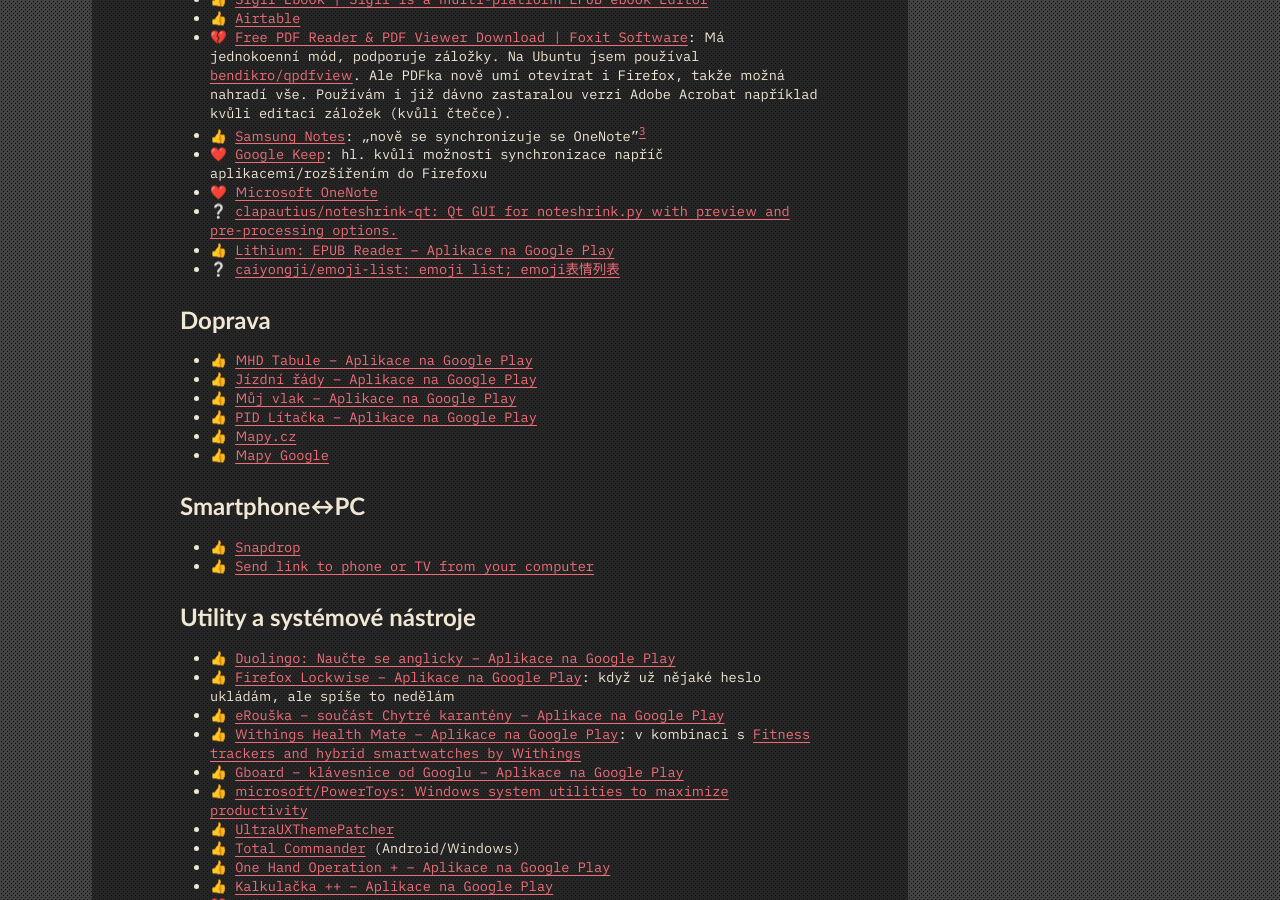
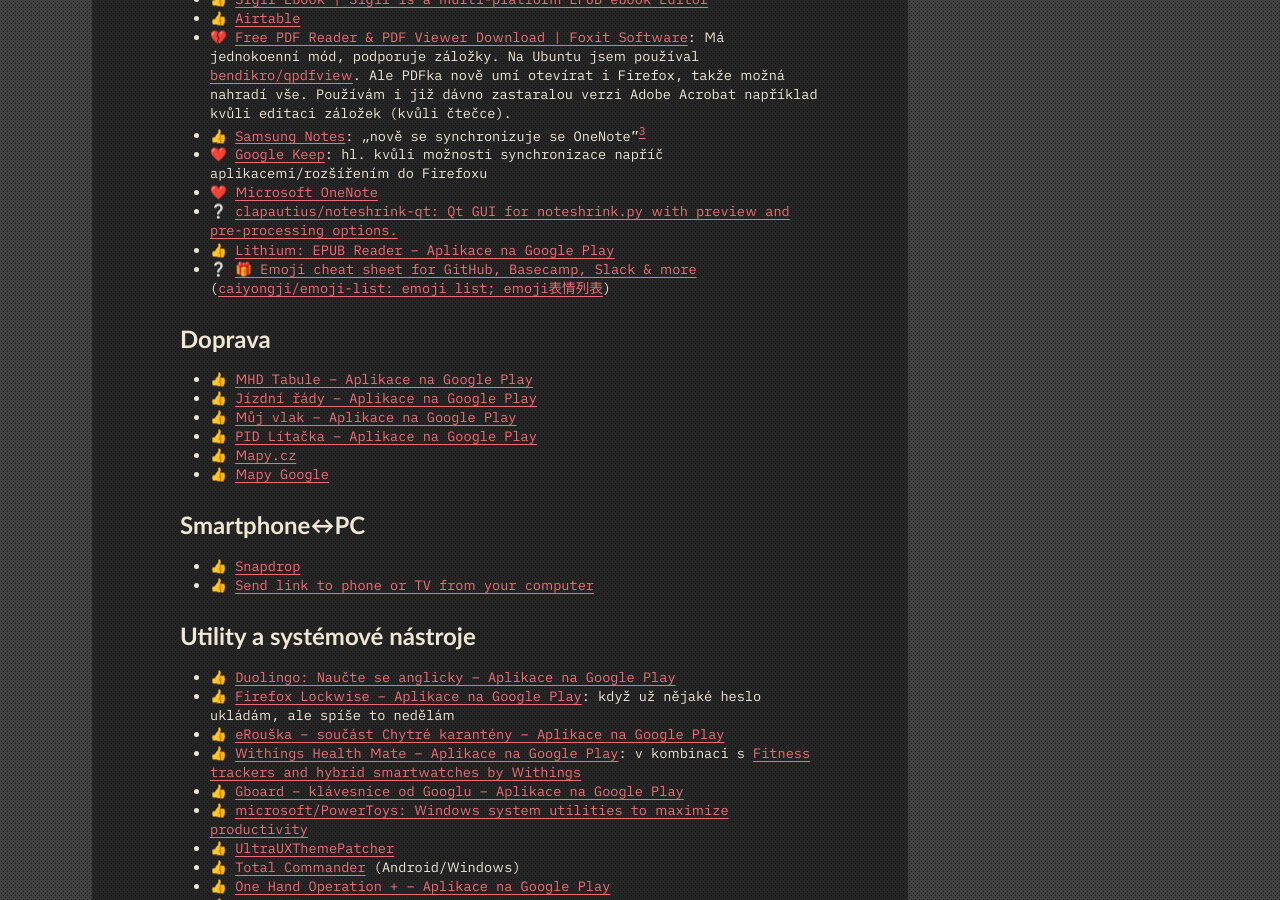
Before and after one commit to jaandrle/jaandrle.github.io, a Jekyll site: the page built from _posts/2021/2021-03-12-pouzivam.md, in a window 1280 px wide and 900 px high, scrolled down 2314 px. Built offline with Jekyll 4.4.1, drawn with Linux system fonts in a browser that asks for light colours; emoji names are drawn with the system emoji font.

Commit message:
Update 2021-03-12-pouzivam.md

```diff
--- a/_posts/2021/2021-03-12-pouzivam.md
+++ b/_posts/2021/2021-03-12-pouzivam.md
@@ -94,7 +94,7 @@
 - :heart: [Microsoft OneNote](https://www.onenote.com/)
 - :grey_question: [clapautius/noteshrink-qt: Qt GUI for noteshrink.py with preview and pre-processing options.](https://github.com/clapautius/noteshrink-qt)
 - :+1: [Lithium: EPUB Reader – Aplikace na Google Play](https://play.google.com/store/apps/details?id=com.faultexception.reader)
-- :grey_question: [caiyongji/emoji-list: emoji list; emoji表情列表](https://github.com/caiyongji/emoji-list)
+- :grey_question: [🎁 Emoji cheat sheet for GitHub, Basecamp, Slack & more](https://www.webfx.com/tools/emoji-cheat-sheet/) ([caiyongji/emoji-list: emoji list; emoji表情列表](https://github.com/caiyongji/emoji-list))
 
 ## Doprava
 - :+1: [MHD Tabule – Aplikace na Google Play](https://play.google.com/store/apps/details?id=com.pitr.mhdtabule)
```
